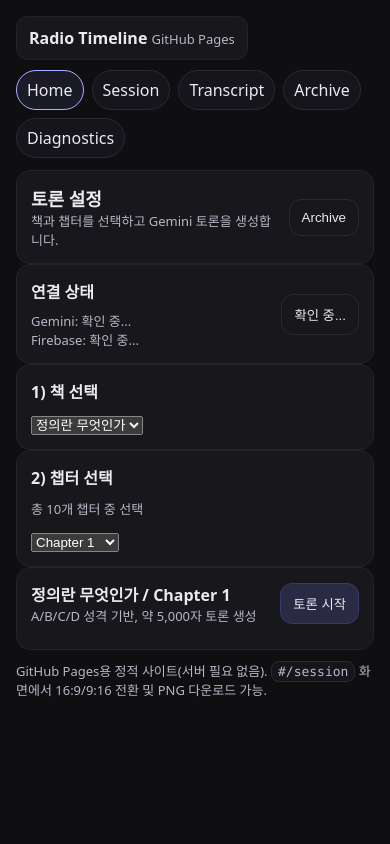
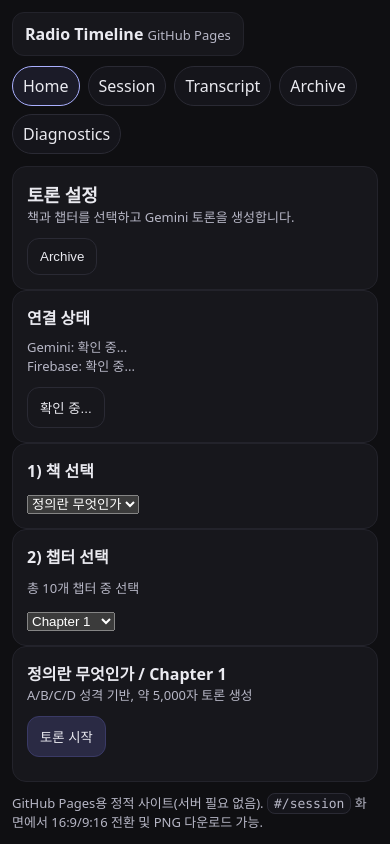
Before and after one commit to sohn0356-git/lit-talk-radio, a website built with Vite: page index.html in a window 390 px wide. Built offline with nearby package versions, Linux system fonts and the light colour scheme; some packages are replaced by stand-ins of ours; no server answers.

Commit message:
fix: improve responsive layout and text wrapping to prevent clipping

```diff
--- a/index.html
+++ b/index.html
@@ -15,12 +15,13 @@
         font-family: system-ui, -apple-system, Segoe UI, Roboto, sans-serif;
       }
       .wrap {
-        max-width: 980px;
+        width: min(1200px, 100%);
         margin: 0 auto;
         padding: 16px;
         display: flex;
         flex-direction: column;
         gap: 12px;
+        box-sizing: border-box;
       }
       .bar {
         display: flex;
@@ -61,6 +62,8 @@
       .muted {
         color: #b7b7c6;
         font-size: 13px;
+        overflow-wrap: anywhere;
+        word-break: break-word;
       }
       .stage {
         border-radius: 14px;
@@ -83,6 +86,8 @@
         background: #17171c;
         border-radius: 14px;
         padding: 14px;
+        overflow-wrap: anywhere;
+        word-break: break-word;
       }
       a {
         color: inherit;
@@ -115,6 +120,13 @@
         gap: 12px;
         align-items: center;
       }
+      .row > * {
+        min-width: 0;
+      }
+      button,
+      select {
+        white-space: normal;
+      }
       .kbd {
         font-family: ui-monospace, SFMono-Regular, Menlo, Monaco, Consolas,
           monospace;
@@ -133,6 +145,24 @@
         padding: 12px;
         font: 14px/1.4 ui-monospace, SFMono-Regular, Menlo, Monaco, Consolas,
           monospace;
+        box-sizing: border-box;
+      }
+      pre {
+        overflow-x: auto;
+      }
+      @media (max-width: 900px) {
+        .wrap {
+          padding: 12px;
+        }
+        .row {
+          flex-direction: column;
+          align-items: flex-start;
+        }
+        .left,
+        .right,
+        .tabs {
+          width: 100%;
+        }
       }
     </style>
   </head>
```
